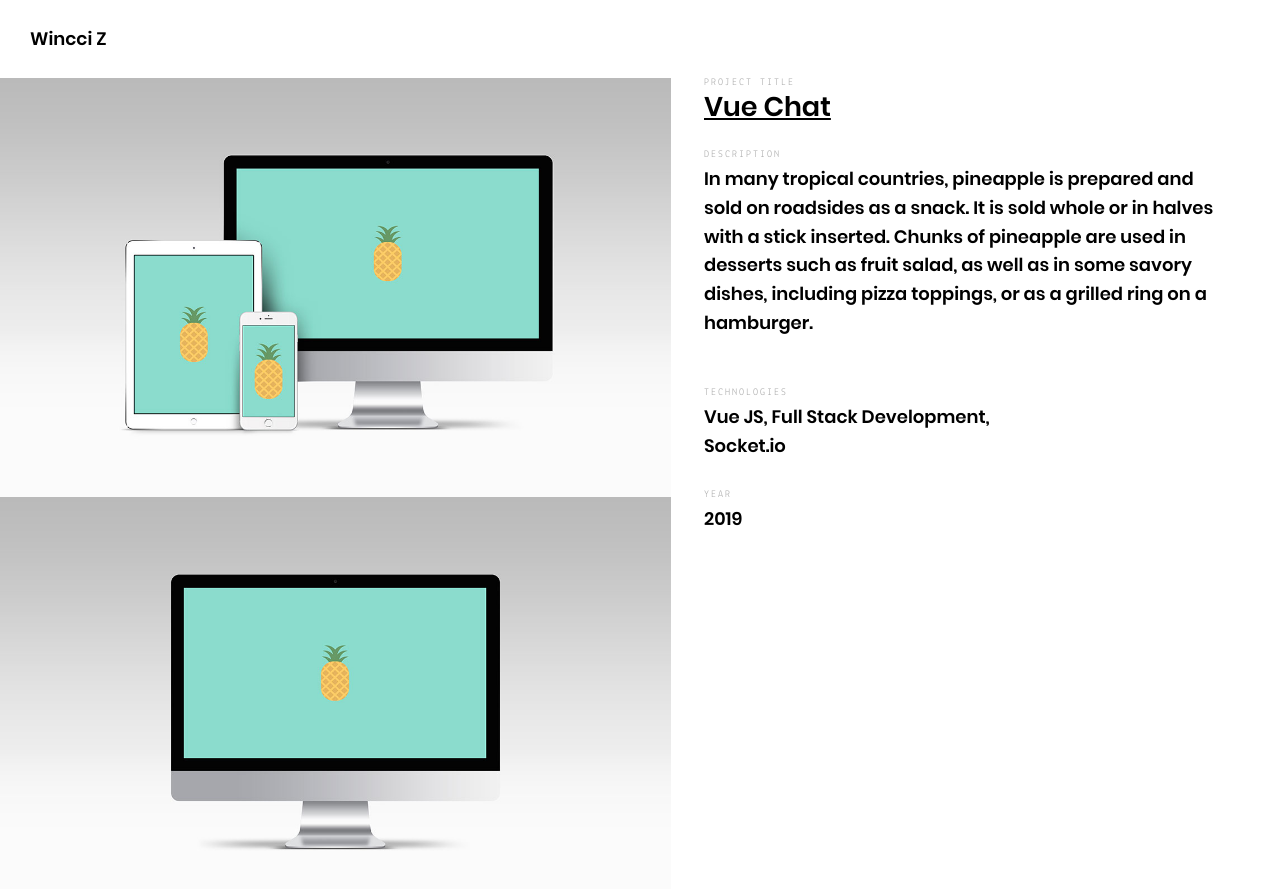
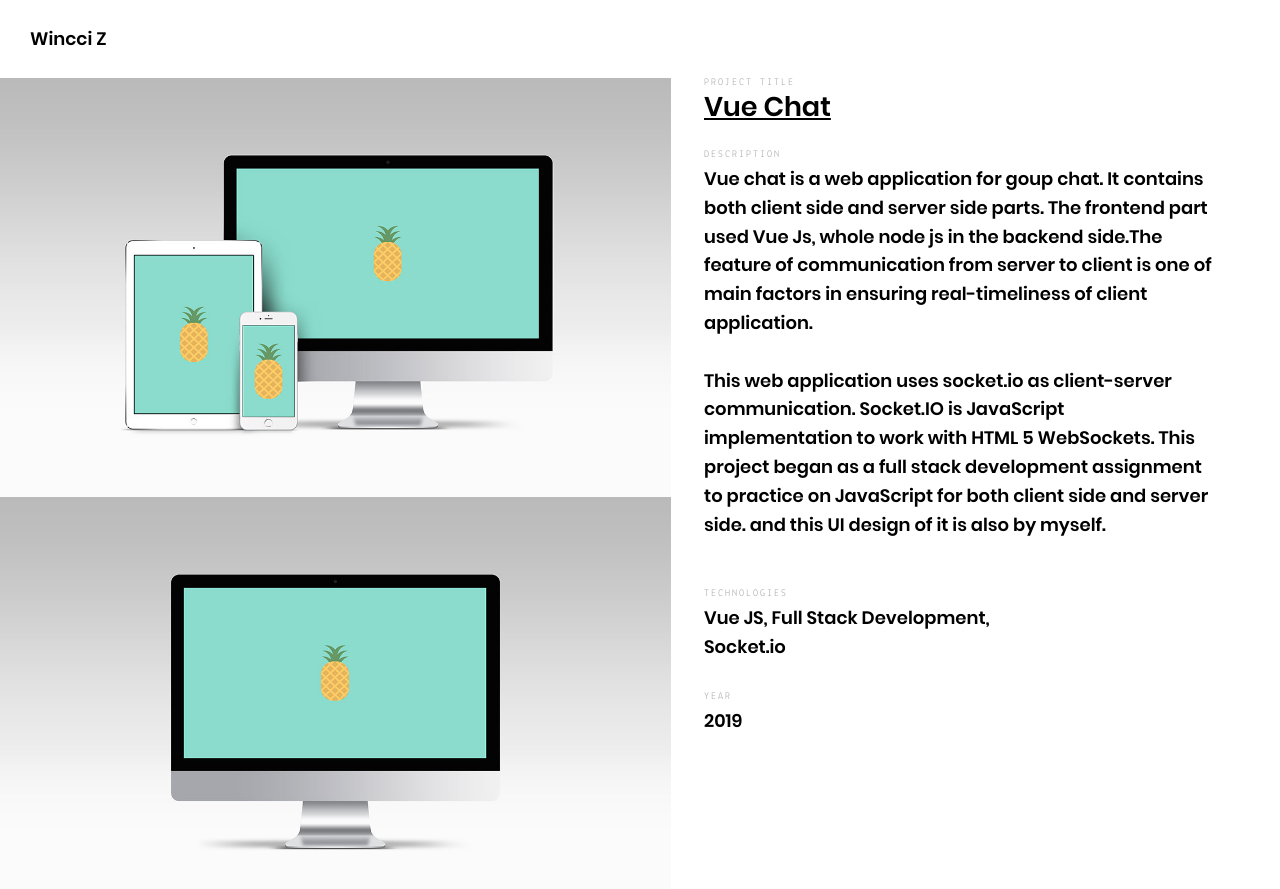
Before and after one commit to WincciChow/WincciChow.github.io, a Jekyll site: the page built from _posts/projects/2017-04-04-aquapineapple.md, in a window 1280 px wide and 900 px high. Shown: the top 889 px of the window. Built offline with Jekyll 4.4.1, drawn with Linux system fonts in a browser that asks for light colours.

Commit message:
model proj

```diff
--- a/_posts/projects/2017-04-04-aquapineapple.md
+++ b/_posts/projects/2017-04-04-aquapineapple.md
@@ -29,4 +29,6 @@ images:
     url: "/assets/images/projects/aquapineapple/mobile.jpg"
     alt: "Aqua Pineapple website on a mobile device"
 ---
-<p>In many tropical countries, pineapple is prepared and sold on roadsides as a snack. It is sold whole or in halves with a stick inserted. Chunks of pineapple are used in desserts such as fruit salad, as well as in some savory dishes, including pizza toppings, or as a grilled ring on a hamburger.</p>
+<p>Vue chat is a web application for goup chat. It contains both client side and server side parts. The frontend part used Vue Js, whole node js in the backend side.The feature of communication from server to client is one of main factors in ensuring real-timeliness of client application. <br><br>This web application uses socket.io as client-server communication. Socket.IO is JavaScript implementation to work with HTML 5 WebSockets.
+
+   This project began as a full stack development assignment to practice on JavaScript for both client side and server side. and this UI design of it is also by myself.</p>
```
Also changed, not shown: 3 other files.
